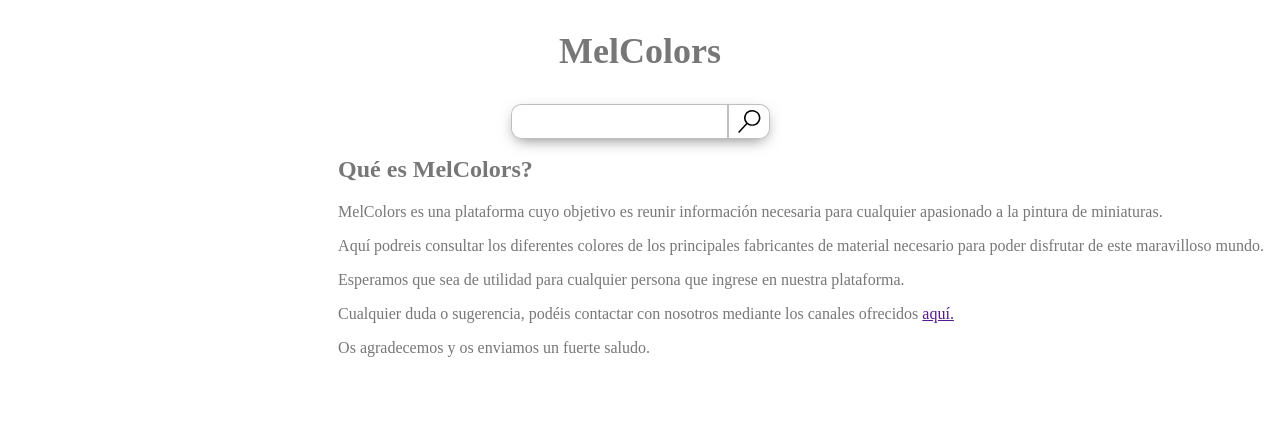
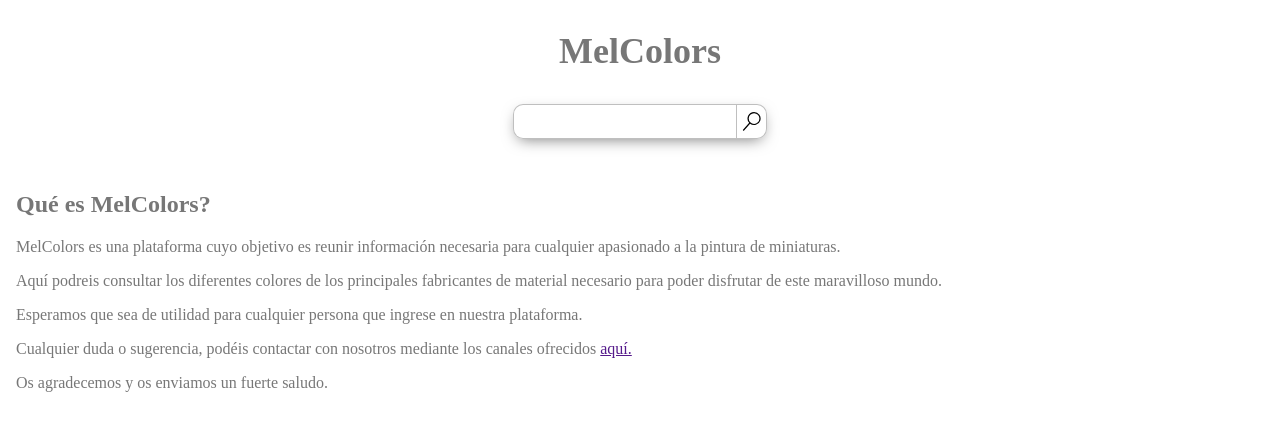
Before and after one commit to j0tac3/MelColors, an Angular app: page /home in a window 1280 px wide. Shown: the top 430 px of the page. Built offline with nearby package versions, Linux system fonts and the light colour scheme; no server answers.

Commit message:
Modificado el Home, añadiendo el efecto de ocultar el texto explicativo o enseñando los colores

```diff
--- a/src/app/components/buscador/buscador.component.css
+++ b/src/app/components/buscador/buscador.component.css
@@ -7,8 +7,10 @@
     z-index: 999;
 }
 .form{
+    position: relative;
     display: flex;
     justify-content: center;
+    align-items: center;
     box-shadow: 0px 5px 15px -5px #777;
     border-radius: 10px;
     min-width: 14rem;
@@ -19,18 +21,38 @@
     border: 1px solid #7777;
     border-top-left-radius: 10px;
     border-bottom-left-radius: 10px;
+    border-right: none;
     outline: none;
     padding: 0 1rem;
+    padding-right: 1.5rem;
     height: 100%;
     width: 100%;
     box-sizing: border-box;
 }
-.buscador__icon{
-    width: 3rem;
+.icons{
+    position: relative;
+    width: 2.2rem;
+    height: 2.2rem;
     border: 1px solid #7777;
-    background-color:#ffff;
-    padding: .3rem;
-    box-sizing: border-box;
     border-top-right-radius: 10px;
     border-bottom-right-radius: 10px;
+    background-color:#ffff;
+    box-sizing: border-box;
+
+    display: flex;
+    justify-content: center;
+    align-items: center;
 }
+.buscador__icon{
+    width: 65%;
+    position: absolute;
+}
+.close__icon{
+    width: 65%;
+    position: absolute;
+    transition: transform .3s;
+}
+.close__icon:hover{
+    cursor: pointer;
+    transform: scale(1.1);
+}
--- a/src/app/components/buscador/buscador.component.html
+++ b/src/app/components/buscador/buscador.component.html
@@ -3,7 +3,14 @@
         <input type="text" class="buscador__input"
                 formControlName="text"
                 (keyup)="onTextToSearch()">
-        <img src="assets/media/icons/search.svg" alt=""
-            class="buscador__icon">
+        <div class="icons">
+            <img    src="assets/media/icons/close.png" alt=""
+                    class="close__icon"
+                    [hidden]="!isSearching"
+                    (click)="onDeleteText()">
+            <img    src="assets/media/icons/search.svg" alt=""
+                    class="buscador__icon"
+                    [hidden]="isSearching">
+        </div>
     </form>
 </div>
--- a/src/app/components/buscador/buscador.component.ts
+++ b/src/app/components/buscador/buscador.component.ts
@@ -8,6 +8,7 @@ import { FormBuilder, FormControl, FormGroup, Validators } from '@angular/forms'
 })
 export class BuscadorComponent implements OnInit {
   @Output() textToSearch = new EventEmitter<string>();
+  public isSearching = false;
   public buscador! : FormGroup;
 
   constructor(private fb : FormBuilder) { }
@@ -23,8 +24,15 @@ export class BuscadorComponent implements OnInit {
   }
 
   onTextToSearch(){
+    this.isSearching = true;
     let text = this.buscador.get('text')?.value;
     this.textToSearch.emit(text);
   }
 
+  onDeleteText(){
+    this.buscador.get('text')?.setValue('');
+    this.isSearching = false;
+    this.textToSearch.emit('');
+  }
+
 }
--- a/src/app/pages/home/home.component.css
+++ b/src/app/pages/home/home.component.css
@@ -8,8 +8,7 @@
     padding: 1rem;
     color: #777;
     transition: transform .3s;
-    position: absolute;
-    top: 2rem;
+    top: 3rem;
     right: 0;
 }
 .title{
@@ -17,11 +16,13 @@
 }
 .hidden_presentation{
     transform: translateX(-100%);
+    height: 0;
 }
 .color_zone{
     transition: transform .3s;
     transform: translateX(100%);
 }
 .ShowColor{
+    display: block;
     transform: translate(0%);
 }
```
